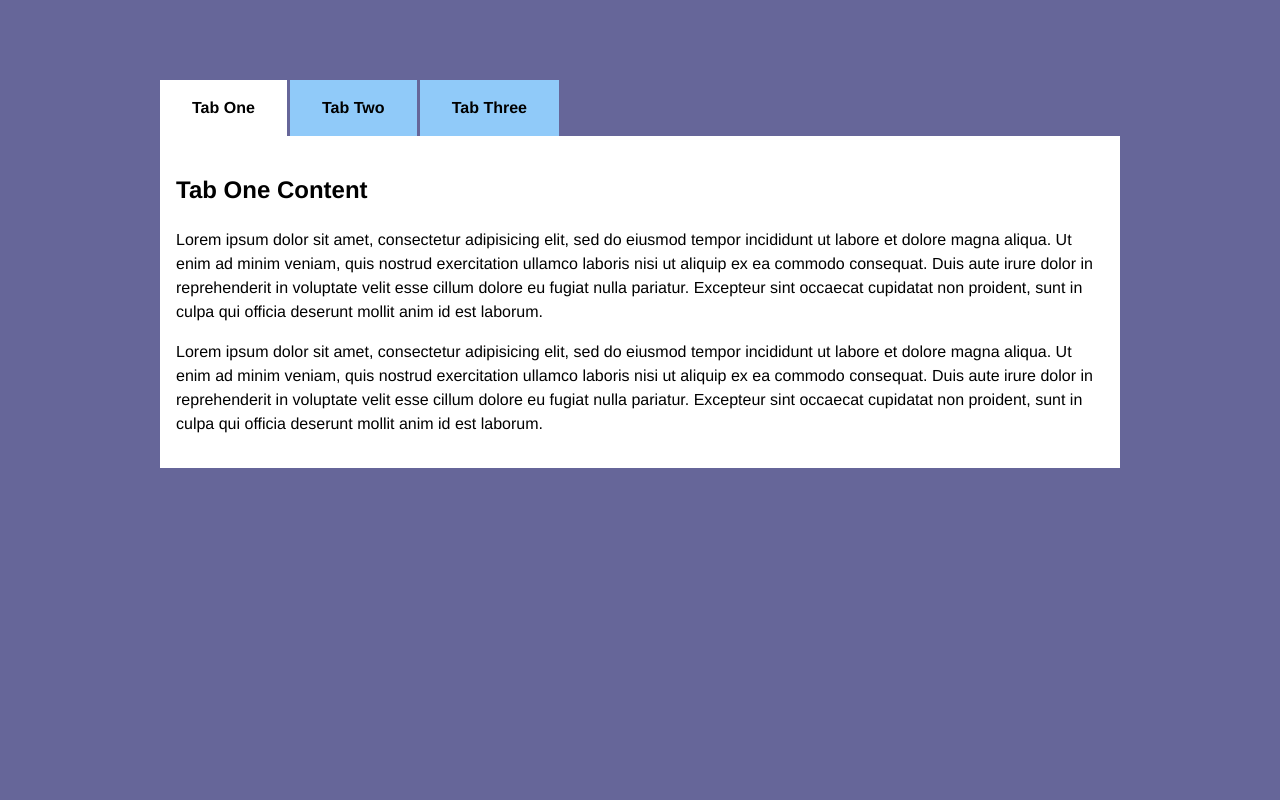
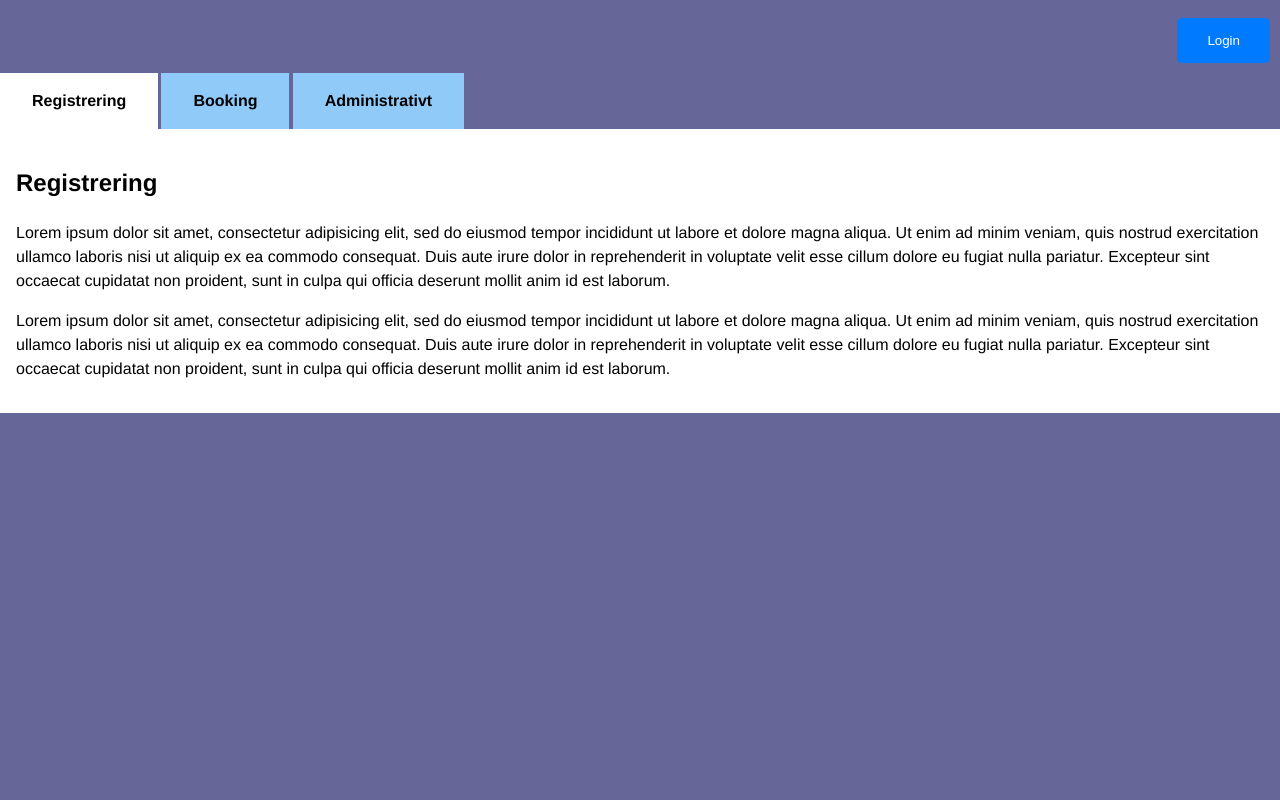
Before and after one commit to natb0412/HotelCalifornia, a PHP site: page / in a window 1280 px wide. Run offline with PHP 8.4, Linux system fonts and the light colour scheme.

Commit message:
We gucci
Små endringer

```diff
--- a/index.php
+++ b/index.php
@@ -1,24 +1,27 @@
 <link rel="stylesheet" href="site/css/main.css">
+<div class="header">
+  <button class="login-btn">Login</button>
+</div>
 <div class="tabs">
   <input type="radio" name="tabs" id="tabone" checked="checked">
-  <label for="tabone">Tab One</label>
+  <label for="tabone">Registrering</label>
   <div class="tab">
-    <h2>Tab One Content</h2>
+    <h2>Registrering</h2>
     <p>Lorem ipsum dolor sit amet, consectetur adipisicing elit, sed do eiusmod tempor incididunt ut labore et dolore magna aliqua. Ut enim ad minim veniam, quis nostrud exercitation ullamco laboris nisi ut aliquip ex ea commodo consequat. Duis aute irure dolor in reprehenderit in voluptate velit esse cillum dolore eu fugiat nulla pariatur. Excepteur sint occaecat cupidatat non proident, sunt in culpa qui officia deserunt mollit anim id est laborum.</p>
     <p>Lorem ipsum dolor sit amet, consectetur adipisicing elit, sed do eiusmod tempor incididunt ut labore et dolore magna aliqua. Ut enim ad minim veniam, quis nostrud exercitation ullamco laboris nisi ut aliquip ex ea commodo consequat. Duis aute irure dolor in reprehenderit in voluptate velit esse cillum dolore eu fugiat nulla pariatur. Excepteur sint occaecat cupidatat non proident, sunt in culpa qui officia deserunt mollit anim id est laborum.</p>
   </div>
 
   <input type="radio" name="tabs" id="tabtwo">
-  <label for="tabtwo">Tab Two</label>
+  <label for="tabtwo">Booking</label>
   <div class="tab">
-    <h2>Tab Two Content</h2>
+    <h2>Booking</h2>
     <p>Lorem ipsum dolor sit amet, consectetur adipisicing elit, sed do eiusmod tempor incididunt ut labore et dolore magna aliqua. Ut enim ad minim veniam, quis nostrud exercitation ullamco laboris nisi ut aliquip ex ea commodo consequat. Duis aute irure dolor in reprehenderit in voluptate velit esse cillum dolore eu fugiat nulla pariatur. Excepteur sint occaecat cupidatat non proident, sunt in culpa qui officia deserunt mollit anim id est laborum.</p>
   </div>
 
   <input type="radio" name="tabs" id="tabthree">
-  <label for="tabthree">Tab Three</label>
+  <label for="tabthree">Administrativt</label>
   <div class="tab">
-    <h2>Tab Three Content</h2>
+    <h2>Administrativt</h2>
     <p>Lorem ipsum dolor sit amet, consectetur adipisicing elit.</p>
   </div>
 </div>
--- a/site/css/main.css
+++ b/site/css/main.css
@@ -1,6 +1,30 @@
 /**
  * Tabs
  */
+/* Style for the header container */
+.header {
+  display: flex;
+  justify-content: flex-end;
+  padding: 10px;
+  background-color: #666699; /* Light background color for the header */
+  position: relative;
+}
+
+/* Style for the login button */
+.login-btn {
+  padding: 15px 30px;
+  background-color: #007bff; /* Blue color */
+  color: white;
+  border: none;
+  border-radius: 5px;
+  cursor: pointer;
+}
+
+.login-btn:hover {
+  background-color: #0056b3; /* Darker blue on hover */
+}
+
+
 .tabs {
 	display: flex;
 	flex-wrap: wrap; // make sure it wraps
@@ -52,11 +76,11 @@ body {
   background: #666699;
   min-height: 100vh;
 	box-sizing: border-box;
-	padding-top: 10vh;
+	padding-top: 1vh;
   font-family: "HelveticaNeue-Light", "Helvetica Neue Light", "Helvetica Neue", Helvetica, Arial, "Lucida Grande", sans-serif;
   font-weight: 300;
   line-height: 1.5;
-  max-width: 60rem;
+  max-width: 100rem;
   margin: 0 auto;
   font-size: 100%;
 }
```
